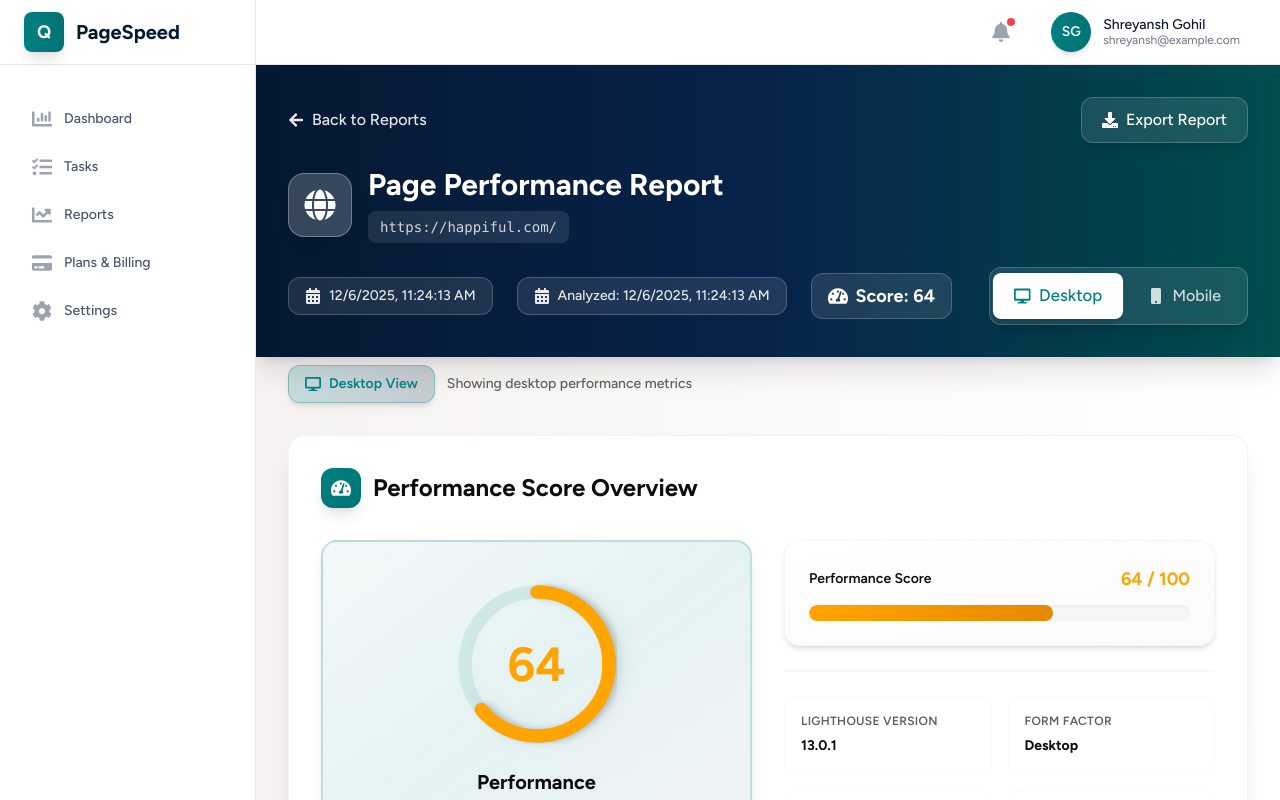
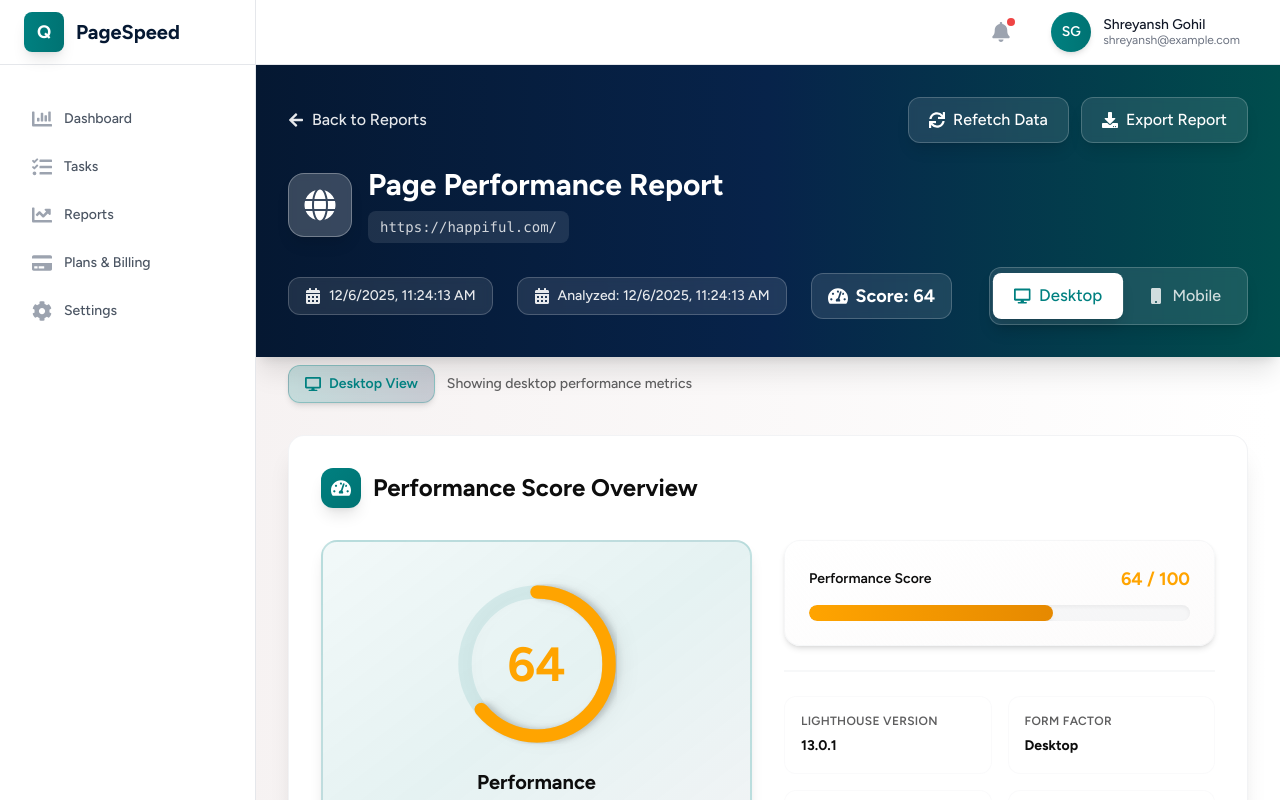
Before and after one commit to shreyanshgohil/pagematrixfrontend-new, a Next.js app: page /reports/1 in a window 1280 px wide. Shown: the top 800 px of the page. Built offline with nearby package versions, Linux system fonts and the light colour scheme; no server answers.

Commit message:
feat: done

```diff
--- a/src/components/reports/ReportHeader.jsx
+++ b/src/components/reports/ReportHeader.jsx
@@ -8,6 +8,7 @@ import {
   FaTachometerAlt,
   FaDesktop,
   FaMobile,
+  FaSync,
 } from "react-icons/fa";
 
 const ReportHeader = ({
@@ -17,6 +18,8 @@ const ReportHeader = ({
   activeTab,
   onTabChange,
   analysisUTCTimestamp,
+  onRefetch,
+  isRefetching,
 }) => {
   return (
     <div className="bg-gradient-to-r from-brand-blue-800 via-brand-blue-700 to-brand-theme-800 text-white shadow-xl">
@@ -29,10 +32,26 @@ const ReportHeader = ({
             <FaArrowLeft className="h-4 w-4" />
             <span className="font-medium">Back to Reports</span>
           </Link>
-          <button className="flex items-center space-x-2 px-5 py-2.5 bg-white/10 backdrop-blur-sm text-white rounded-xl hover:bg-white/20 transition-all duration-200 shadow-lg hover:shadow-xl border border-white/20">
-            <FaDownload className="h-4 w-4" />
-            <span className="font-medium">Export Report</span>
-          </button>
+          <div className="flex items-center space-x-3">
+            {onRefetch && (
+              <button
+                onClick={onRefetch}
+                disabled={isRefetching}
+                className="flex items-center space-x-2 px-5 py-2.5 bg-white/10 backdrop-blur-sm text-white rounded-xl hover:bg-white/20 transition-all duration-200 shadow-lg hover:shadow-xl border border-white/20 disabled:opacity-50 disabled:cursor-not-allowed"
+              >
+                <FaSync
+                  className={`h-4 w-4 ${isRefetching ? "animate-spin" : ""}`}
+                />
+                <span className="font-medium">
+                  {isRefetching ? "Refetching..." : "Refetch Data"}
+                </span>
+              </button>
+            )}
+            <button className="flex items-center space-x-2 px-5 py-2.5 bg-white/10 backdrop-blur-sm text-white rounded-xl hover:bg-white/20 transition-all duration-200 shadow-lg hover:shadow-xl border border-white/20">
+              <FaDownload className="h-4 w-4" />
+              <span className="font-medium">Export Report</span>
+            </button>
+          </div>
         </div>
 
         <div className="mt-6">
--- a/src/pages/plans-billing.js
+++ b/src/pages/plans-billing.js
@@ -297,7 +297,7 @@ const PlansBilling = () => {
                 {plans.map((plan) => (
                   <div
                     key={plan.id}
-                    className={`bg-white rounded-xl shadow-sm border-2 p-6 relative hover:shadow-md transition-shadow duration-200 ${
+                    className={`bg-white rounded-xl shadow-sm border-2 p-6 relative hover:shadow-md transition-shadow duration-200 flex flex-col ${
                       plan.isCurrent
                         ? "border-brand-theme"
                         : "border-gray-200 hover:border-gray-300"
@@ -333,7 +333,7 @@ const PlansBilling = () => {
                       ))}
                     </ul>
                     <button
-                      className={`w-full py-3 px-4 rounded-lg font-medium transition-colors ${plan.buttonStyle}`}
+                      className={`w-full py-3 px-4 rounded-lg font-medium transition-colors mt-auto ${plan.buttonStyle}`}
                       disabled={!plan.isAvailable}
                     >
                       {plan.buttonText}
--- a/src/pages/reports/[id].js
+++ b/src/pages/reports/[id].js
@@ -40,16 +40,47 @@ const ReportDetail = () => {
   const [activeTab, setActiveTab] = useState("desktop");
   const [desktopReportData, setDesktopReportData] = useState(null);
   const [mobileReportData, setMobileReportData] = useState(null);
+  const [isRefetching, setIsRefetching] = useState(false);
+
+  const loadReportData = async () => {
+    try {
+      // TODO: Replace with actual API call
+      // const response = await fetch(`/api/reports/${id}?formFactor=desktop`);
+      // const desktopData = await response.json();
+      // const mobileResponse = await fetch(`/api/reports/${id}?formFactor=mobile`);
+      // const mobileData = await mobileResponse.json();
+
+      // For now, using dummy data
+      // Simulate API delay
+      await new Promise((resolve) => setTimeout(resolve, 1000));
+
+      if (desktopData) {
+        setDesktopReportData(desktopData);
+      }
+      if (mobileData) {
+        setMobileReportData(mobileData);
+      }
+    } catch (error) {
+      console.error("Error fetching report data:", error);
+    }
+  };
 
   useEffect(() => {
-    // Load both desktop and mobile data
-    if (desktopData) {
-      setDesktopReportData(desktopData);
+    loadReportData();
+  }, [id]);
+
+  const handleRefetch = async () => {
+    setIsRefetching(true);
+    try {
+      await loadReportData();
+      // Show success message or toast here if needed
+    } catch (error) {
+      console.error("Error refetching data:", error);
+      // Show error message or toast here if needed
+    } finally {
+      setIsRefetching(false);
     }
-    if (mobileData) {
-      setMobileReportData(mobileData);
-    }
-  }, [id]);
+  };
 
   // Get the active report data based on selected tab
   const reportData =
@@ -109,6 +140,8 @@ const ReportDetail = () => {
             activeTab={activeTab}
             onTabChange={setActiveTab}
             analysisUTCTimestamp={analysisUTCTimestamp}
+            onRefetch={handleRefetch}
+            isRefetching={isRefetching}
           />
 
           {/* Main Content */}
--- a/src/pages/settings.js
+++ b/src/pages/settings.js
@@ -179,20 +179,14 @@ const Settings = () => {
               <span>Email Address</span>
             </div>
           </label>
-          <div className="flex items-center space-x-3">
-            <input
-              type="email"
-              value={profileData.email}
-              readOnly
-              className="flex-1 px-3 py-2 border border-gray-300 rounded-lg bg-gray-50 text-gray-500"
-            />
-            <button className="flex items-center space-x-2 text-brand-theme hover:text-brand-theme-600 text-sm font-medium">
-              <FaEdit className="h-3 w-3" />
-              <span>Change Email</span>
-            </button>
-          </div>
+          <input
+            type="email"
+            value={profileData.email}
+            readOnly
+            className="w-full px-3 py-2 border border-gray-300 rounded-lg bg-gray-50 text-gray-500"
+          />
           <p className="text-xs text-gray-500 mt-1">
-            Click "Change Email" to update your email address
+            Email address cannot be changed
           </p>
         </div>
 
```
